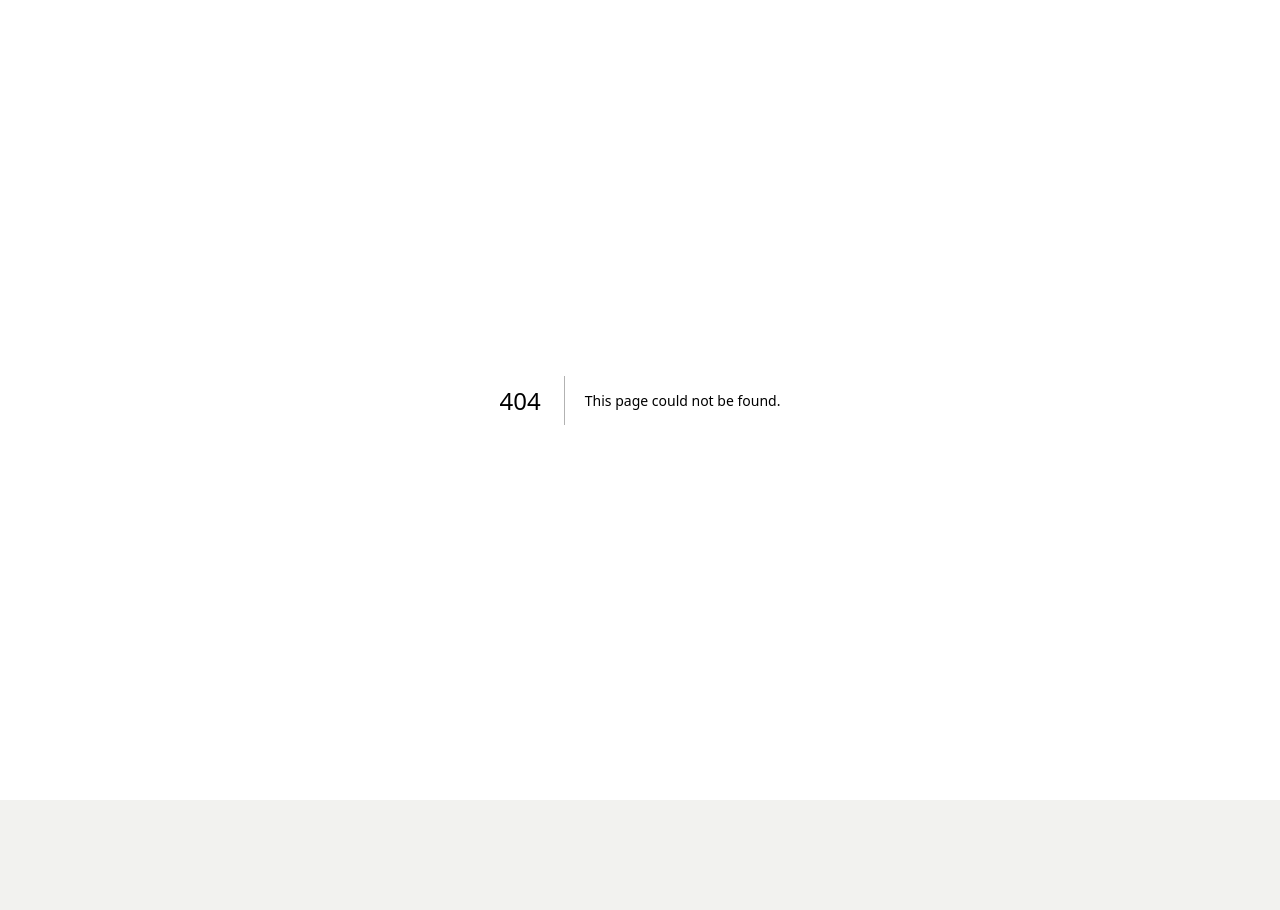
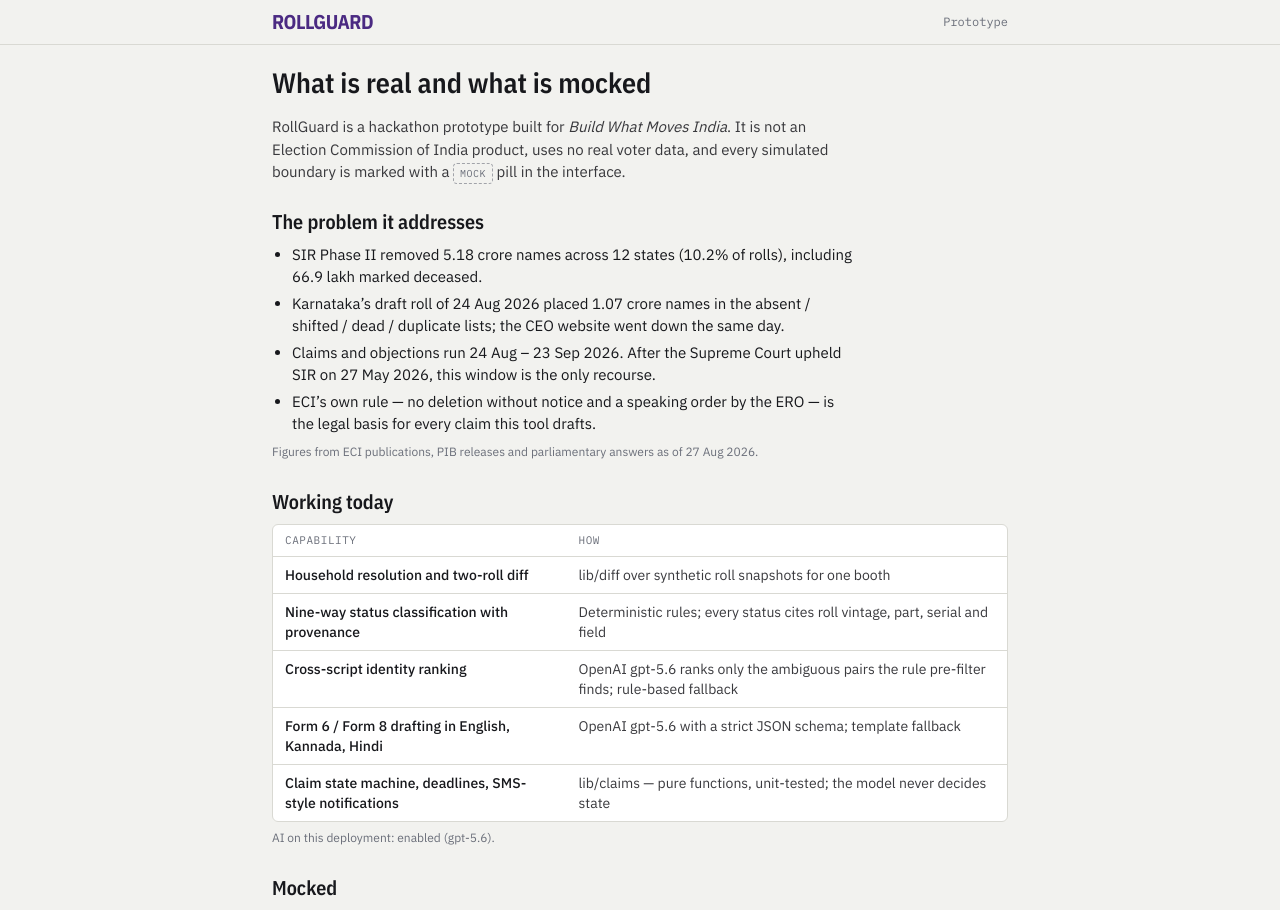
Before and after one commit to archii-afk/rollguard, a Next.js app: page /about in a window 1280 px wide. Before the commit this address had no page. Shown: the top 910 px of the page. Before the commit the page ends 800 px from the top, so only its background shows below. Built offline with nearby package versions, Linux system fonts and the light colour scheme; no server answers; a web font is replaced by a local one.

Commit message:
feat: about page rendering mock boundaries and assumptions

```diff
--- /dev/null
+++ b/app/about/page.tsx
@@ -0,0 +1,125 @@
+import Link from "next/link";
+import { Shell } from "@/components/Shell";
+import { MockBadge } from "@/components/MockBadge";
+import { DEADLINES } from "@/lib/claims";
+
+const MODEL = process.env.OPENAI_MODEL ?? "gpt-5.6";
+const AI_ON = !!process.env.OPENAI_API_KEY;
+
+const WORKING = [
+  ["Household resolution and two-roll diff", "lib/diff over synthetic roll snapshots for one booth"],
+  ["Nine-way status classification with provenance", "Deterministic rules; every status cites roll vintage, part, serial and field"],
+  ["Cross-script identity ranking", `OpenAI ${MODEL} ranks only the ambiguous pairs the rule pre-filter finds; rule-based fallback`],
+  ["Form 6 / Form 8 drafting in English, Kannada, Hindi", `OpenAI ${MODEL} with a strict JSON schema; template fallback`],
+  ["Claim state machine, deadlines, SMS-style notifications", "lib/claims — pure functions, unit-tested; the model never decides state"],
+];
+
+const MOCKED = [
+  ["Electoral rolls", "Fictional AC-153 Shantinagar, Part 112; seeded generator plus a hand-authored demo household", "Per-booth roll PDFs/CSVs from CEO portals or an ECINET API; parsing layer"],
+  ["EPIC lookup and OTP", "Any ZZK EPIC in the seed; any six digits", "ECINET/NVSP identity with SMS OTP"],
+  ["Consent screen", "Static mock modelled on DigiLocker consent", "Consent artefact with audit log"],
+  ["Evidence uploads", "Checklist only; nothing is stored", "DigiLocker fetch or upload with scanning and retention rules"],
+  ["Submission and acknowledgement number", "Generated locally", "Form 6/8 API submission or assisted BLO filing"],
+  ["BLO, ERO and DEO actions", "“Simulate next step” walks a scripted outcome", "ERO-Net workflow events"],
+  ["Claim persistence", "This browser’s storage behind a ClaimStore interface", "Server-side store keyed by the acknowledgement number"],
+];
+
+export default function About() {
+  return (
+    <Shell title="What is real and what is mocked" wide>
+      <p className="text-[15px] text-ink/85 mb-6 max-w-prose">
+        RollGuard is a hackathon prototype built for <em>Build What Moves India</em>. It is not an Election Commission of India product, uses no real
+        voter data, and every simulated boundary is marked with a <MockBadge /> pill in the interface.
+      </p>
+
+      <Section title="The problem it addresses">
+        <ul className="list-disc pl-5 space-y-1 text-[15px] max-w-prose">
+          <li>SIR Phase II removed 5.18 crore names across 12 states (10.2% of rolls), including 66.9 lakh marked deceased.</li>
+          <li>Karnataka’s draft roll of 24 Aug 2026 placed 1.07 crore names in the absent / shifted / dead / duplicate lists; the CEO website went down the same day.</li>
+          <li>Claims and objections run 24 Aug – 23 Sep 2026. After the Supreme Court upheld SIR on 27 May 2026, this window is the only recourse.</li>
+          <li>ECI’s own rule — no deletion without notice and a speaking order by the ERO — is the legal basis for every claim this tool drafts.</li>
+        </ul>
+        <p className="mt-2 text-xs text-muted">Figures from ECI publications, PIB releases and parliamentary answers as of 27 Aug 2026.</p>
+      </Section>
+
+      <Section title="Working today">
+        <Table rows={WORKING} head={["Capability", "How"]} />
+        <p className="mt-2 text-xs text-muted">
+          AI on this deployment: {AI_ON ? `enabled (${MODEL})` : "disabled — every screen shows the rule-based fallback with a banner"}.
+        </p>
+      </Section>
+
+      <Section title="Mocked">
+        <Table rows={MOCKED} head={["Boundary", "In this prototype", "What production needs"]} />
+      </Section>
+
+      <Section title="Deadlines used by the state machine">
+        <Table
+          head={["Setting", "Value", "Source", ""]}
+          rows={Object.entries(DEADLINES.notes).map(([k, n]) => [k, n.value, n.source, n.kind])}
+          renderLast={(v) => (
+            <span className={`rounded-sm border px-1.5 py-0.5 text-[10px] font-mono uppercase ${v === "verified" ? "border-ledger/40 text-ledger" : "border-amber/50 text-amber"}`}>{v}</span>
+          )}
+        />
+      </Section>
+
+      <Section title="How it was built">
+        <p className="text-[15px] max-w-prose">
+          The backend modules — roll diff engine, identity ranking, form drafting, claim state machine and their Vitest suites — and the API routes were
+          implemented with OpenAI Codex working from a written spec and task plan, then reviewed with Codex’s code review. At runtime the app calls
+          OpenAI {MODEL} for exactly two narrow jobs: ranking ambiguous roll entries and drafting the trilingual declaration. Everything that decides an
+          outcome — statuses, deadlines, transitions — is deterministic code.
+        </p>
+      </Section>
+
+      <Section title="Known limitations">
+        <ul className="list-disc pl-5 space-y-1 text-[15px] max-w-prose">
+          <li>Form 6/8 fields follow the public ECI forms but are not validated against the live ECINET schema.</li>
+          <li>The appeal timeline is an assumption pending verification of RPA 1950 s.24 practice.</li>
+          <li>Name normalisation covers Latin-script variants common in the seed; Kannada script is displayed, not matched.</li>
+          <li>Only a citizen restoring their own family’s names is supported — no objections against other electors, by design.</li>
+          <li>Accessibility: 44 px targets, visible focus, semantic HTML; no full audit.</li>
+        </ul>
+      </Section>
+
+      <p className="mt-8 text-sm">
+        <Link href="/" className="underline underline-offset-2 text-violet">Start the demo</Link>
+        {" · "}Demo EPIC <span className="font-mono">ZZK1400001</span>
+      </p>
+    </Shell>
+  );
+}
+
+function Section({ title, children }: { title: string; children: React.ReactNode }) {
+  return (
+    <section className="mb-7">
+      <h2 className="font-display font-semibold text-xl mb-2">{title}</h2>
+      {children}
+    </section>
+  );
+}
+
+function Table({ head, rows, renderLast }: { head: string[]; rows: string[][]; renderLast?: (v: string) => React.ReactNode }) {
+  return (
+    <div className="overflow-x-auto rounded-md border border-line bg-card">
+      <table className="w-full text-sm">
+        <thead>
+          <tr className="text-left text-[11px] font-mono uppercase tracking-wider text-muted border-b border-line">
+            {head.map((h, i) => <th key={i} className="px-3 py-2 font-normal">{h}</th>)}
+          </tr>
+        </thead>
+        <tbody className="divide-y divide-line align-top">
+          {rows.map((r, i) => (
+            <tr key={i}>
+              {r.map((c, j) => (
+                <td key={j} className={`px-3 py-2 ${j === 0 ? "font-medium" : "text-ink/85"}`}>
+                  {renderLast && j === r.length - 1 ? renderLast(c) : c}
+                </td>
+              ))}
+            </tr>
+          ))}
+        </tbody>
+      </table>
+    </div>
+  );
+}
```
